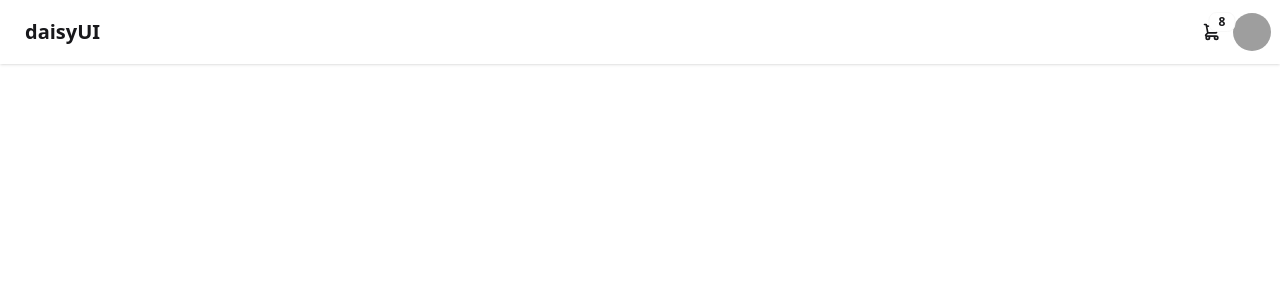
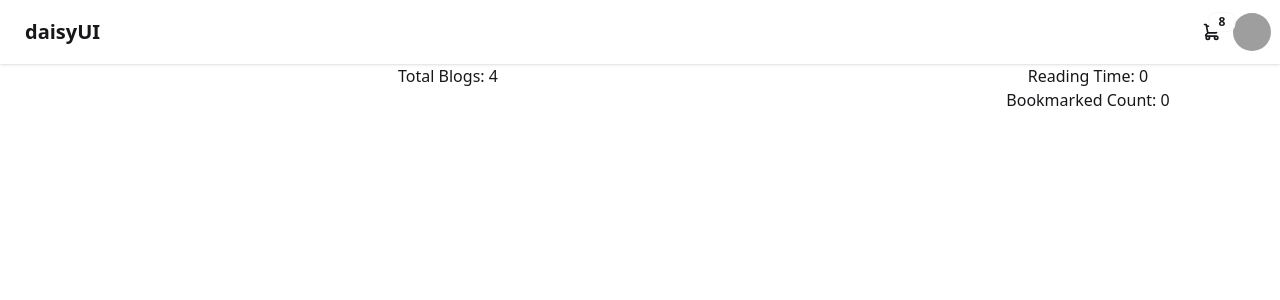
Before and after one commit to Ashahab007/mil-7-m42-react-blog-website, a React (Vite) app: page / in a window 1280 px wide. Shown: the top 300 px of the page. Built offline with nearby package versions, Linux system fonts and the light colour scheme; grey boxes are pictures that could not be loaded.

Commit message:
main container with left & right container added

```diff
--- a/src/App.jsx
+++ b/src/App.jsx
@@ -1,10 +1,20 @@
 import "./App.css";
 import Navbar from "./components/Navbar/Navbar";
+import Blogs from "./components/Blogs/Blogs";
 
 function App() {
   return (
     <>
       <Navbar></Navbar>
+      <div className="main-container flex text-center">
+        <div className="left-container w-[70%]">
+          <Blogs></Blogs>
+        </div>
+        <div className="right-container w-[30%]">
+          <h1>Reading Time: 0</h1>
+          <h1>Bookmarked Count: 0</h1>
+        </div>
+      </div>
     </>
   );
 }
--- /dev/null
+++ b/src/components/Blogs/Blogs.jsx
@@ -0,0 +1,21 @@
+import { useEffect, useState } from "react";
+
+import React from "react";
+
+const Blogs = () => {
+  const [blogs, setBlogs] = useState([]);
+
+  useEffect(() => {
+    fetch("blogs.json")
+      .then((res) => res.json())
+      .then((data) => setBlogs(data));
+  }, []);
+  console.log(blogs);
+  return (
+    <div>
+      <h1>Total Blogs: {blogs.length}</h1>
+    </div>
+  );
+};
+
+export default Blogs;
```
